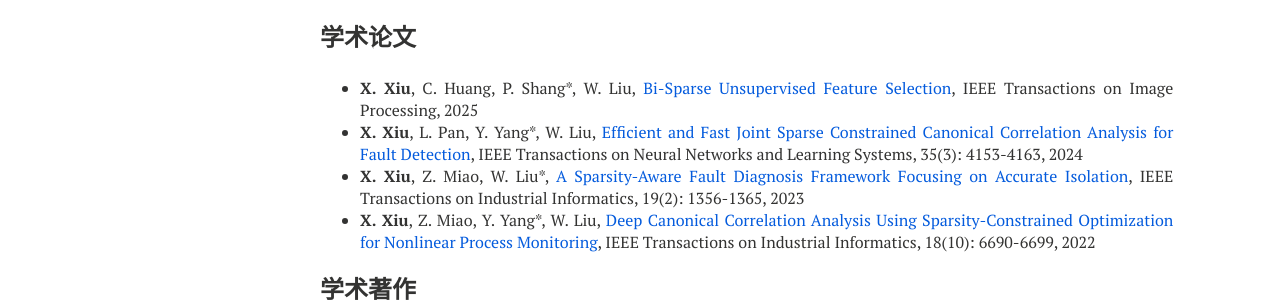
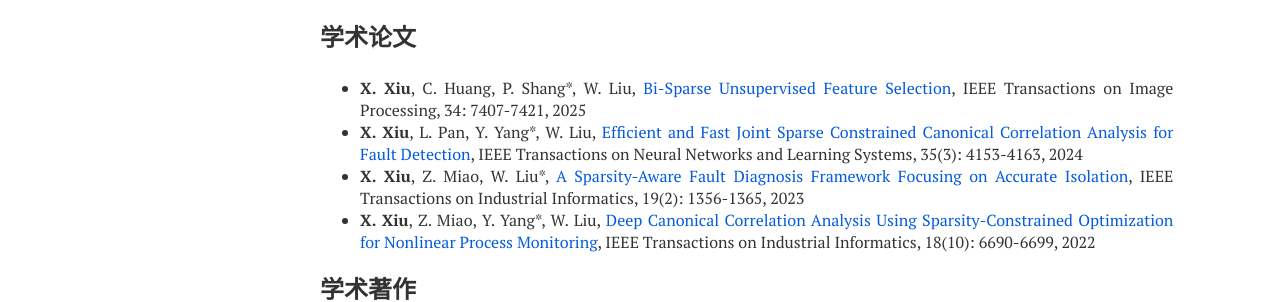
Before and after one commit to xianchaoxiu/xianchaoxiu.github.io, a Jekyll site: the page built from chinese/index.md, in a window 1280 px wide. Shown: the part 667-969 px from the top of the page. Built offline with Jekyll 4.4.1, drawn with Linux system fonts in a browser that asks for light colours; nearby versions of some CDN libraries.

Commit message:
Update index.md

```diff
--- a/chinese/index.md
+++ b/chinese/index.md
@@ -33,7 +33,7 @@ share: false
 
 ### 学术论文
 
-* <b>X. Xiu</b>, C. Huang, P. Shang*, W. Liu, <a href="https://ieeexplore.ieee.org/document/11207158" class="textlink" target="_blank">Bi-Sparse Unsupervised Feature Selection</a>, IEEE Transactions on Image Processing, 2025  <br>
+* <b>X. Xiu</b>, C. Huang, P. Shang*, W. Liu, <a href="https://ieeexplore.ieee.org/document/11207158" class="textlink" target="_blank">Bi-Sparse Unsupervised Feature Selection</a>, IEEE Transactions on Image Processing, 34: 7407-7421, 2025  <br>
 * <b>X. Xiu</b>, L. Pan, Y. Yang*, W. Liu, <a href="https://doi.org/10.1109/TNNLS.2022.3201881" class="textlink" target="_blank">Efficient and Fast Joint Sparse Constrained Canonical Correlation Analysis for Fault Detection</a>, IEEE Transactions on Neural Networks and Learning Systems, 35(3): 4153-4163, 2024  <br>
 * <b>X. Xiu</b>, Z. Miao, W. Liu*, <a href="https://doi.org/10.1109/TII.2022.3180070" class="textlink" target="_blank">A Sparsity-Aware Fault Diagnosis Framework Focusing on Accurate Isolation</a>, IEEE Transactions on Industrial Informatics, 19(2): 1356-1365, 2023 <br>
 * <b>X. Xiu</b>, Z. Miao, Y. Yang*, W. Liu, <a href="https://doi.org/10.1109/TII.2021.3121770" class="textlink" target="_blank">Deep Canonical Correlation Analysis Using Sparsity-Constrained Optimization for Nonlinear Process Monitoring</a>, IEEE Transactions on Industrial Informatics, 18(10): 6690-6699, 2022 <br>
```
